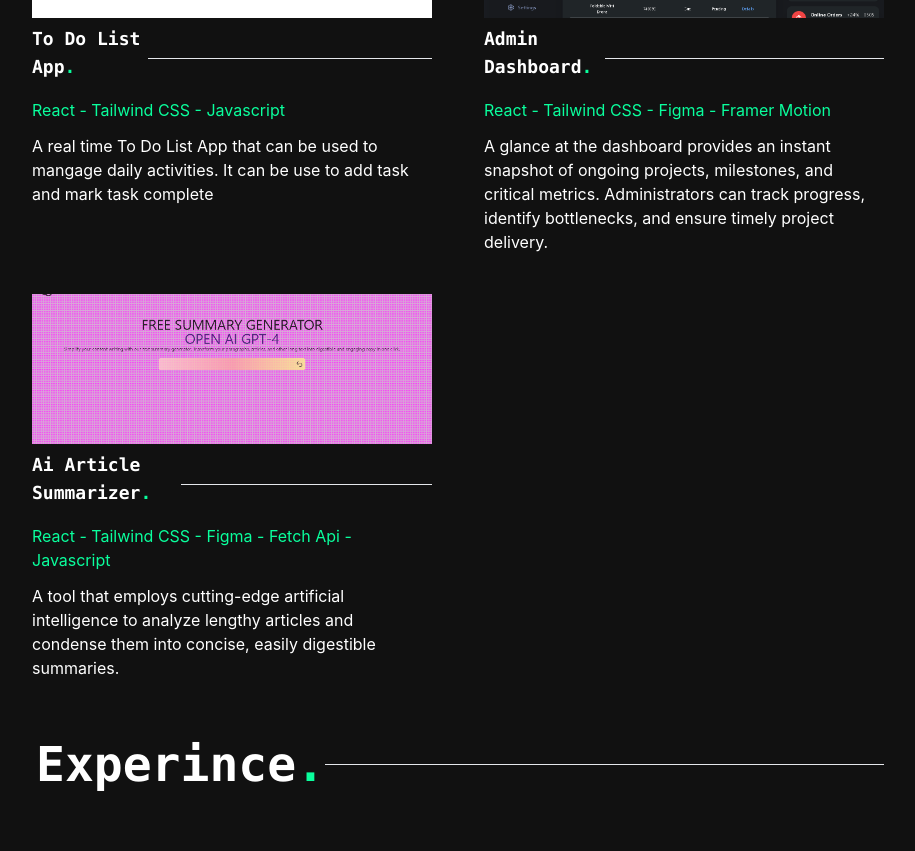
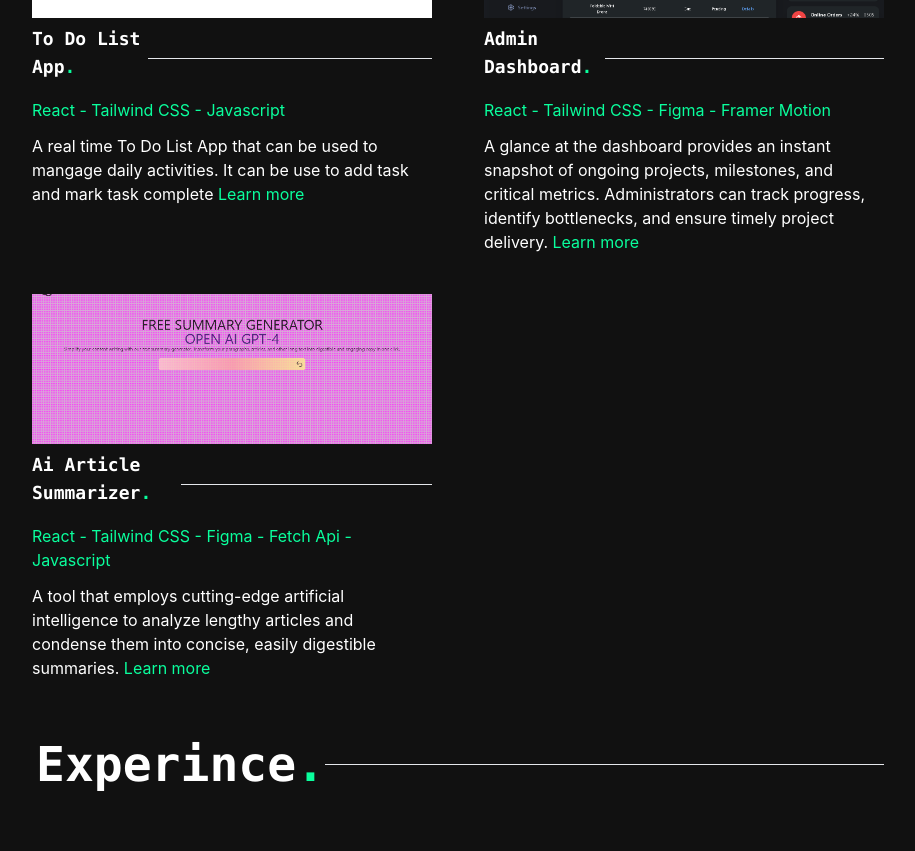
Before and after one commit to Zeeke12/zeke-portfolio, a React (Create React App) app: page / in a window 1280 px wide. Shown: the part 1940-2791 px from the top of the page, without its empty margins (246-1161 px from the left). Built offline with nearby package versions, Linux system fonts and the light colour scheme.

Commit message:
Updatde commit

```diff
--- a/src/App.css
+++ b/src/App.css
@@ -1,12 +1,18 @@
-.emoji-rain {
-  animation: emojiFall 5s linear infinite;
+/* Projects.css */
+.popup-container {
+  overflow-y: auto;
 }
 
-@keyframes emojiFall {
-  0% {
-    transform: translateY(0);
-  }
-  100% {
-    transform: translateY(100vh);
-  }
+.no-scroll {
+  overflow: hidden;
 }
+/* Add these styles to your existing CSS */
+.sidebar.scrolling {
+  background-color: rgba(17, 17, 17, 0.8); /* Adjust the background color as needed */
+  backdrop-filter: blur(10px);
+  transition: background-color 0.3s ease;
+}
+
+.nav-link {
+  cursor: pointer;
+}
--- a/src/App.js
+++ b/src/App.js
@@ -2,12 +2,6 @@ import './App.css';
 import Home from './pages/Home/Home';
 import SideBar from './components/SideBar';
 import TopBar from './components/TopBar';
-import { motion } from 'framer-motion'
-import About from './pages/About/About';
-import Projects from './pages/Projects/Projects'
-import Experience from './pages/experience/Experience'
-import Contact from './pages/contact/Contact'
-import Slide from './components/Slide';
 import { TabProvider } from './components/TabContext';
 
 function App() {
--- a/src/components/TopBar.jsx
+++ b/src/components/TopBar.jsx
@@ -1,4 +1,5 @@
 import React from 'react'
+import { motion } from 'framer-motion';
 import { FaGithub } from "react-icons/fa";
 import { FaLinkedin } from "react-icons/fa";
 
@@ -7,14 +8,14 @@ const TopBar = () => {
   return (
     <div className='text-white py-10  px-5 min-w-screen flex flex-row justify-between'
     style={{ backdropFilter: 'blur(10px)' }}>
-        <div>Zeke</div>
+        <motion.div initial={{ y:-200}} animate={{ y: 0}} transition={{type: 'spring', duration: 1, delay: 1}}>Zeke</motion.div>
         <div className='flex flex-row gap-5'>
-          <a href='https://github.com/Zeeke12/zeke-portfolio'><FaGithub /></a>
-          <FaLinkedin />
+          <motion.a  initial={{ y:-200}} animate={{ y: 0}} transition={{type: 'spring', duration: 1, delay: 1.3}}  href='https://github.com/Zeeke12/zeke-portfolio'><FaGithub /></motion.a >
+          <motion.a initial={{ y:-200}} animate={{ y: 0}} transition={{type: 'spring', duration: 1, delay: 1.6}}  href='https://github.com/Zeeke12/zeke-portfolio'><FaLinkedin /></motion.a >
         </div>
-        <div>
+        <motion.div initial={{ y:-200}} animate={{ y: 0}} transition={{type: 'spring', duration: 1, delay: 1.9}}>
           <a href='' className='border border-[#0AFF9D] px-4 py-2 text-[#0AFF9D] hover:bg-[#0AFF9D] hover:text-black transition-all duration-500'>My Resume</a>
-        </div>
+        </motion.div>
         </div>
   )
 }
--- /dev/null
+++ b/src/components/projects.js
@@ -0,0 +1,34 @@
+import projectImage1 from '../assets/TO DO.png'
+import projectImage2 from '../assets/Admin.png'
+import projectImage3 from '../assets/Ai.png'
+
+
+export const projectDetails = [
+    {
+        id: 1,
+        title: 'To Do List App',
+        proImage: projectImage1,
+        details: 'A real time To Do List App that can be used to mangage daily activities. It can be use to add task and mark task complete',
+        codeUsed: 'React - Tailwind CSS - Javascript',
+        link: 'http://zeeke.onrender.com/',
+        source: 'https://github.com/Zeeke12/zeke'
+    },
+    {
+      id: 2,
+        title: 'Admin Dashboard',
+        proImage: projectImage2,
+        details: 'A glance at the dashboard provides an instant snapshot of ongoing projects, milestones, and critical metrics. Administrators can track progress, identify bottlenecks, and ensure timely project delivery.',
+        codeUsed: 'React - Tailwind CSS - Figma - Framer Motion',
+        link: 'https://admin-dashboard-fhvj.onrender.com/',
+        source: 'https://github.com/Zeeke12/admin-dashboard'
+    },
+    {
+      id: 3,
+        title: 'Ai Article Summarizer',
+        proImage: projectImage3,
+        details: 'A tool that employs cutting-edge artificial intelligence to analyze lengthy articles and condense them into concise, easily digestible summaries.',
+        codeUsed: 'React - Tailwind CSS - Figma - Fetch Api - Javascript',
+        link: 'https://zeke-aisumz.onrender.com/',
+        source: 'https://github.com/Zeeke12/aisumz'
+    },
+]
--- /dev/null
+++ b/src/pages/Projects/ProjectDetails.jsx
@@ -0,0 +1,32 @@
+import React from 'react'
+import { projectDetails } from '../../components/projects'
+import { FaGithub } from "react-icons/fa";
+import { IoMdExit } from "react-icons/io";
+
+
+
+
+const ProjectDetails = ({ selectedItem }) => {
+
+  return (
+    <div className='flex flex-col h-screen rounded-2xl w-[520px] relative bg-[#111111]'>
+            <img src={projectDetails[selectedItem -1].proImage} className='h-[250px] w-full object-contain' />
+            <div className='flex flex-col relative gap-5 px-5 py-5'>
+              <div>
+            <h3 className='text-2xl font-bold'>{projectDetails[selectedItem - 1].title}</h3>
+            <p className='text-[#0AFF9D]'>{projectDetails[selectedItem - 1].codeUsed}</p>
+            <p className='w-full'>{projectDetails[selectedItem - 1].details}</p>
+              </div>
+            <div>
+            <h3 className='text-2xl font-bold'>Project Links</h3>
+            <div className='flex items-center text-[#0AFF9D] gap-5'>
+              <a href={projectDetails[selectedItem - 1].source} className='flex items-center text-[#0AFF9D]'><FaGithub /> Source Code</a>
+              <a href={projectDetails[selectedItem - 1].link} className='flex items-center text-[#0AFF9D]'><IoMdExit /> live project</a>
+            </div>
+            </div>
+            </div>
+          </div>
+  )
+}
+
+export default ProjectDetails
--- a/src/pages/Projects/Projects.jsx
+++ b/src/pages/Projects/Projects.jsx
@@ -1,32 +1,32 @@
-import React from 'react'
+import React, { useState } from 'react'
 import { motion } from 'framer-motion'
 import Slide from '../../components/Slide'
-import projectImage1 from '../../assets/TO DO.png'
-import projectImage2 from '../../assets/Admin.png'
-import projectImage3 from '../../assets/Ai.png'
+import { projectDetails } from '../../components/projects';
+import { IoMdClose } from "react-icons/io";
+import ProjectDetails from './ProjectDetails';
+
+
+
+
 
 const Projects = () => {
 
-    const projectDetails = [
-        {
-            title: 'To Do List App',
-            proImage: projectImage1,
-            details: 'A real time To Do List App that can be used to mangage daily activities. It can be use to add task and mark task complete',
-            codeUsed: 'React - Tailwind CSS - Javascript'
-        },
-        {
-            title: 'Admin Dashboard',
-            proImage: projectImage2,
-            details: 'A glance at the dashboard provides an instant snapshot of ongoing projects, milestones, and critical metrics. Administrators can track progress, identify bottlenecks, and ensure timely project delivery.',
-            codeUsed: 'React - Tailwind CSS - Figma - Framer Motion'
-        },
-        {
-            title: 'Ai Article Summarizer',
-            proImage: projectImage3,
-            details: 'A tool that employs cutting-edge artificial intelligence to analyze lengthy articles and condense them into concise, easily digestible summaries.',
-            codeUsed: 'React - Tailwind CSS - Figma - Fetch Api - Javascript'
-        },
-    ]
+
+
+    const [selectedItem, setSelectedItem] = useState(null);
+
+    const handleClick = (id) => {
+      setSelectedItem(id === selectedItem ? null : id);
+      document.body.classList.add('no-scroll');
+    };
+
+    const handleClose = () => {
+      setSelectedItem(null);
+      document.body.classList.remove('no-scroll');
+    };
+
+
+
 
   return (
     <div className='mt-[100px] flex flex-col mx-auto justify-center'>
@@ -38,7 +38,7 @@ const Projects = () => {
       </div>
       </div>
     <div className='flex w-full flex-col justify-around md:flex-row flex-wrap md:justify-between mt-10'>
-        {projectDetails.map((projectDetail, index) => <motion.div  initial={{ y:20 }} whileInView={{ y: 0,opacity: 1}} transition={{type:'tween',duration: 1, delay: 1}} key={index} className='w-full md:w-[400px] my-5 text-white flex flex-col gap-3'>
+        {projectDetails.map((projectDetail, index) => <motion.div  initial={{ y:20 }} whileInView={{ y: 0,opacity: 1}} transition={{type:'tween',duration: 1, delay: 1}} key={index} className='w-full md:w-[400px] my-5 text-white flex flex-col gap-3' onClick={() => handleClick(projectDetail.id)}>
             <div className='h-[150px] relative w-full md:w-[400px] bg-[#232323] flex flex-col justify-end'>
                 <Slide />
                 <motion.img src={projectDetail.proImage} alt={projectDetail.title} className=' w-full h-full object-cover hover:scale-110'/>
@@ -56,10 +56,19 @@ const Projects = () => {
       </div>
       <div className='relative'>
         <Slide />
-      <h1 className='w-full'>{projectDetail.details}</h1>
+      <h1 className='w-full'>{projectDetail.details} <span className='text-[#0AFF9D] cursor-pointer' onClick={() => handleClick(projectDetail.id)}>Learn more</span></h1>
       </div>
         </motion.div>)}
     </div>
+    <div className={`${selectedItem === null ? 'hidden' : 'fixed' } top-0 left-0 z-50 h-screen w-screen flex justify-between py-10 px-10 text-white popup-container`} style={{ backdropFilter: 'blur(10px)' }}>
+      <div></div>
+        {selectedItem !== null && (
+          <ProjectDetails selectedItem={selectedItem} />
+        )}
+        <div>
+          <button onClick={handleClose}><IoMdClose className='text-white'/></button>
+        </div>
+      </div>
     </div>
   )
 }
```
Also changed, not shown: src/components/SideBar.jsx (+8 -7 lines).
